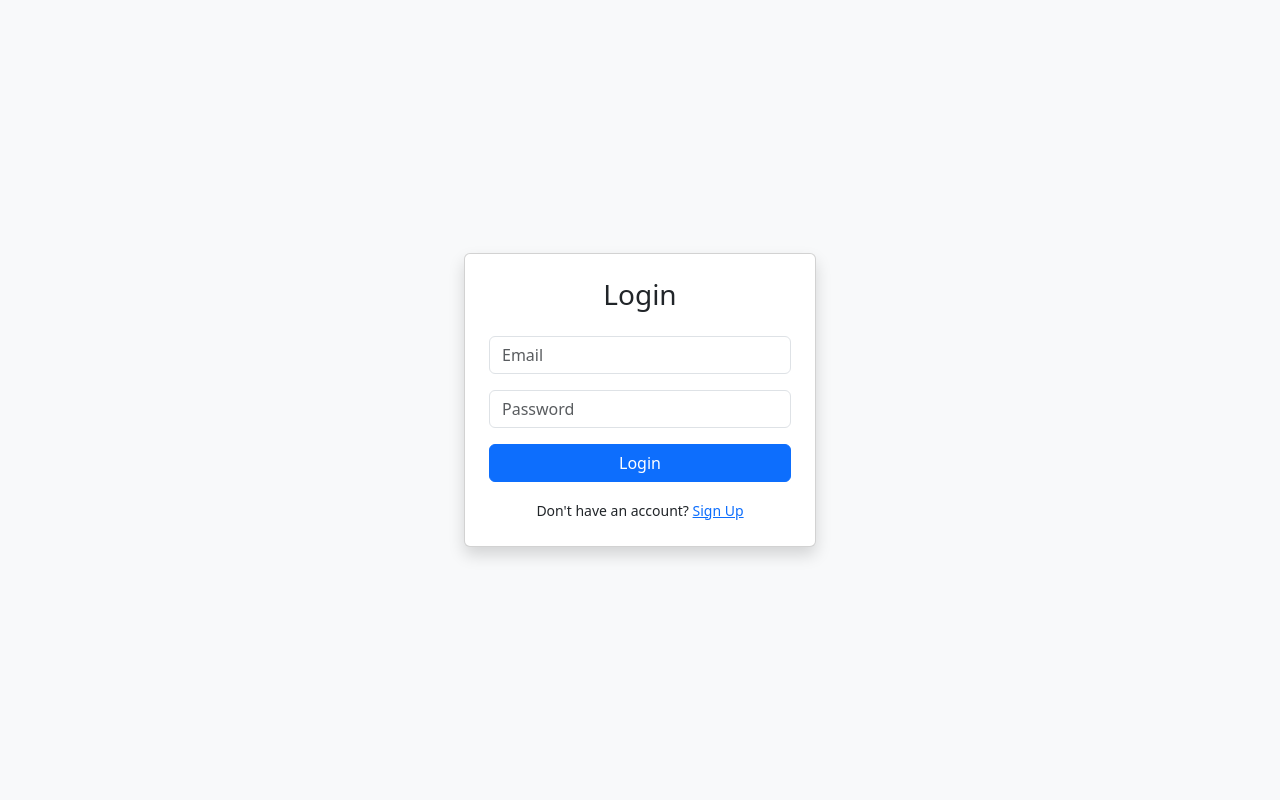
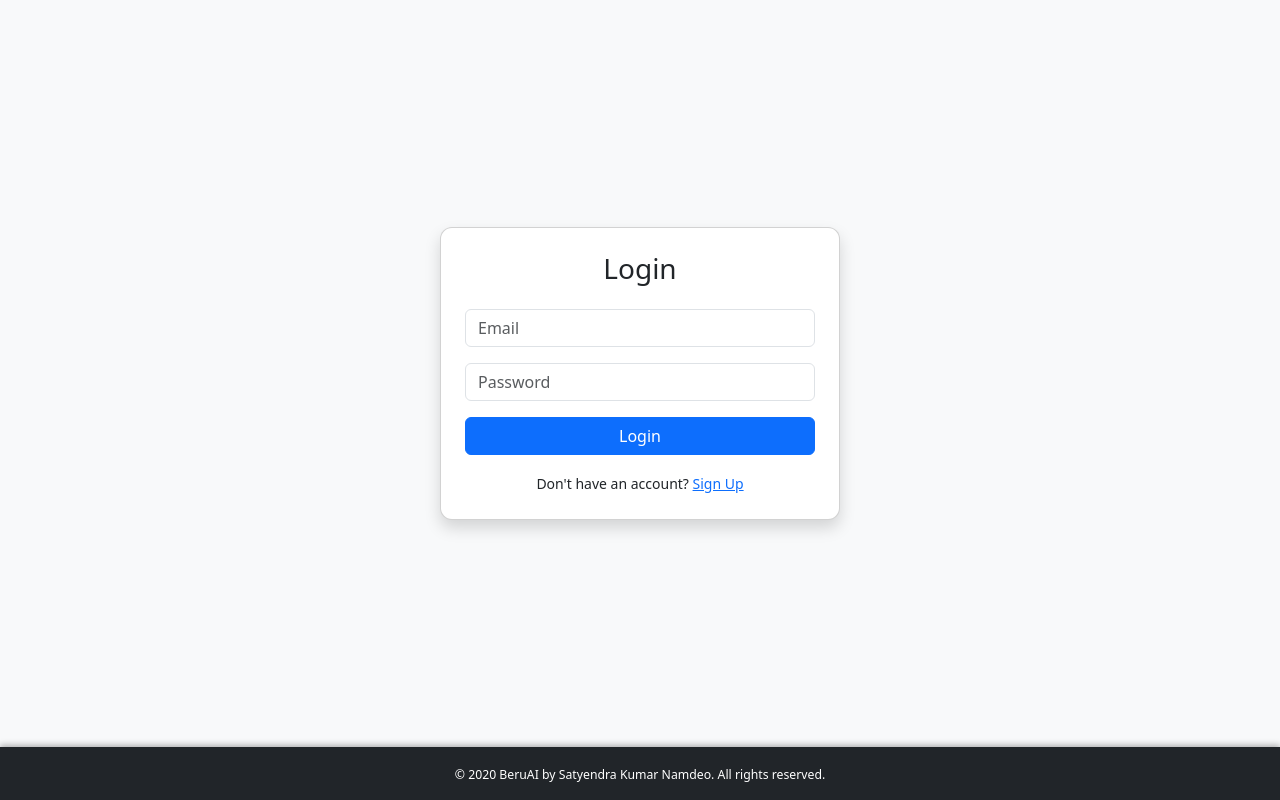
Before and after one commit to SanFlash/Satyen78beruAI, a Flask app: template templates/login.html in a window 1280 px wide. Run offline with Flask 3, Linux system fonts and the light colour scheme; the template is opened without the code that fills it: most values are stand-ins (such as "Sample title", 1, 10 or a date in 2020).

Commit message:
Update login.html

```diff
--- a/templates/login.html
+++ b/templates/login.html
@@ -2,20 +2,93 @@
 <html lang="en">
 <head>
   <meta charset="UTF-8">
-    <title>Login</title>
-    <link href="https://cdn.jsdelivr.net/npm/bootstrap@5.3.0/dist/css/bootstrap.min.css" rel="stylesheet">
+  <title>Login | BeruAI</title>
+  <meta name="viewport" content="width=device-width, initial-scale=1">
+  <link
+    href="https://cdn.jsdelivr.net/npm/bootstrap@5.3.0/dist/css/bootstrap.min.css"
+    rel="stylesheet"
+  />
+  <style>
+    body {
+      background-color: #f8f9fa;
+      display: flex;
+      flex-direction: column;
+      min-height: 100vh;
+    }
+
+    .login-container {
+      flex: 1;
+      display: flex;
+      align-items: center;
+      justify-content: center;
+      padding: 2rem;
+    }
+
+    .card {
+      width: 100%;
+      max-width: 400px;
+      border-radius: 12px;
+      animation: fadeIn 0.5s ease-in-out;
+    }
+
+    @keyframes fadeIn {
+      from {
+        transform: translateY(20px);
+        opacity: 0;
+      }
+      to {
+        transform: translateY(0);
+        opacity: 1;
+      }
+    }
+
+    footer.footer {
+            background-color: #212529;
+            color: white;
+            padding: 1rem 0;
+            text-align: center;
+            font-size: 14px;
+            box-shadow: 0 -2px 6px rgba(0, 0, 0, 0.3);
+        }
+
+    @media (max-width: 576px) {
+      .card {
+        padding: 1rem;
+      }
+    }
+  </style>
 </head>
-<body class="bg-light d-flex align-items-center justify-content-center vh-100">
-<div class="card shadow p-4" style="width: 22rem;">
+<body>
+  <div class="login-container">
+    <div class="card shadow p-4">
       <h3 class="text-center mb-4">Login</h3>
       <form method="POST">
-        <input name="email" type="email" class="form-control mb-3" placeholder="Email" required>
-        <input name="password" type="password" class="form-control mb-3" placeholder="Password" required>
+        <input
+          name="email"
+          type="email"
+          class="form-control mb-3"
+          placeholder="Email"
+          required
+        />
+        <input
+          name="password"
+          type="password"
+          class="form-control mb-3"
+          placeholder="Password"
+          required
+        />
         <button type="submit" class="btn btn-primary w-100">Login</button>
       </form>
       <div class="text-center mt-3">
         <small>Don't have an account? <a href="/signup">Sign Up</a></small>
       </div>
     </div>
+  </div>
+
+  <footer class="footer mt-auto">
+    <div class="container">
+      <small>&copy; {{ current_year }} BeruAI by Satyendra Kumar Namdeo. All rights reserved.</small>
+    </div>
+  </footer>
 </body>
 </html>
```
Lines whose indentation alone changed are shown as unchanged.
